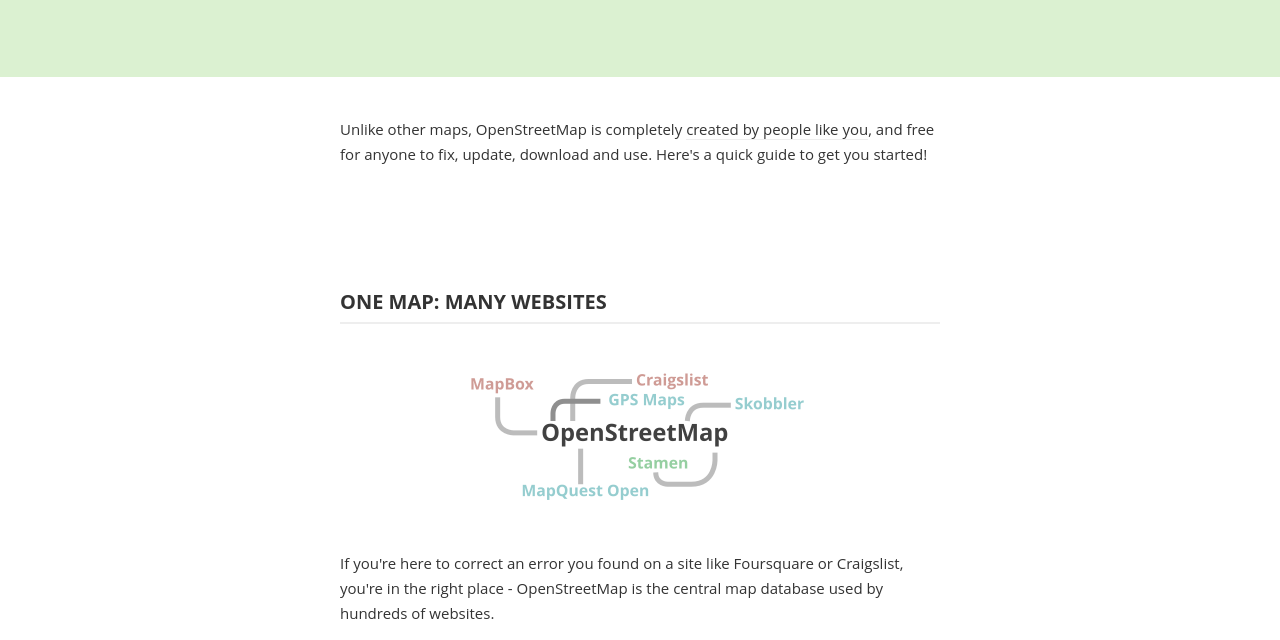
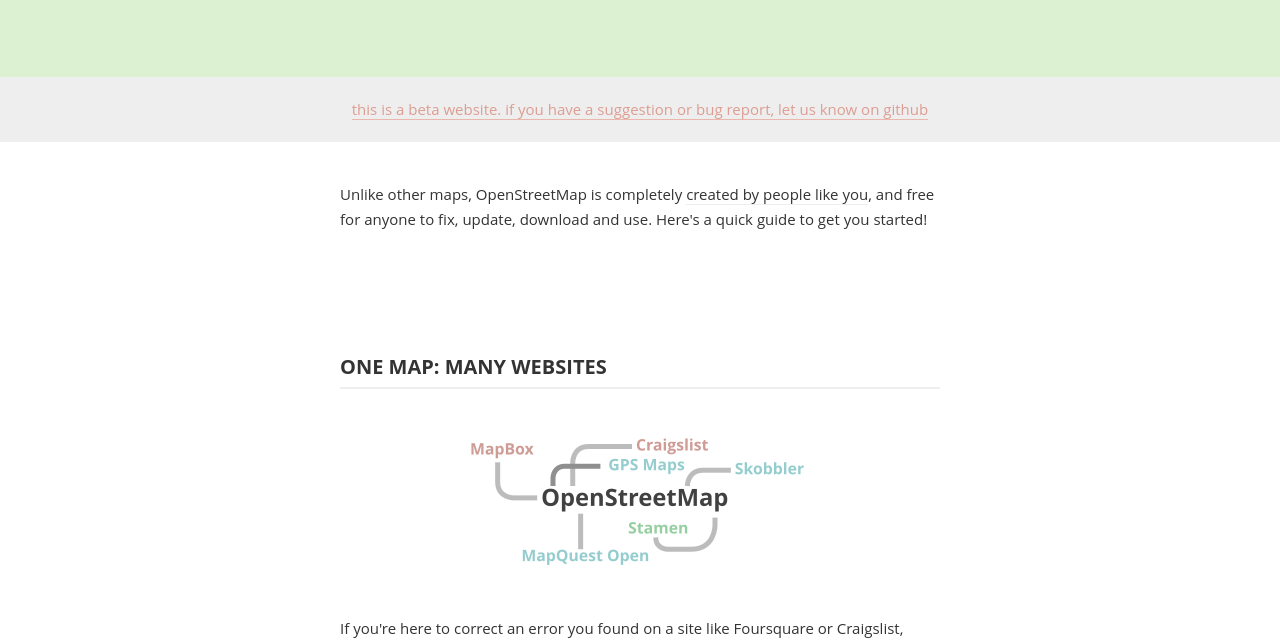
Before and after one commit to osmlab/welcome-osm, a plain HTML site: page index.html in a window 1280 px wide. Shown: the part 166-806 px from the top of the page. Drawn offline with Linux system fonts and the light colour scheme.

Commit message:
Point to github more

```diff
--- a/index.html
+++ b/index.html
@@ -16,6 +16,9 @@
                 a free map that you can edit
                 </p>
             </div>
+        </div>
+        <div class='pad2 col12 fillE clearfix center deemphasize fl'>
+            <a href='https://github.com/osmlab/welcome-osm/'>this is a beta website. if you have a suggestion or bug report, let us know on github</a>
         </div>
 
         <div class='pad1 clearfix col12 fl'>
```
